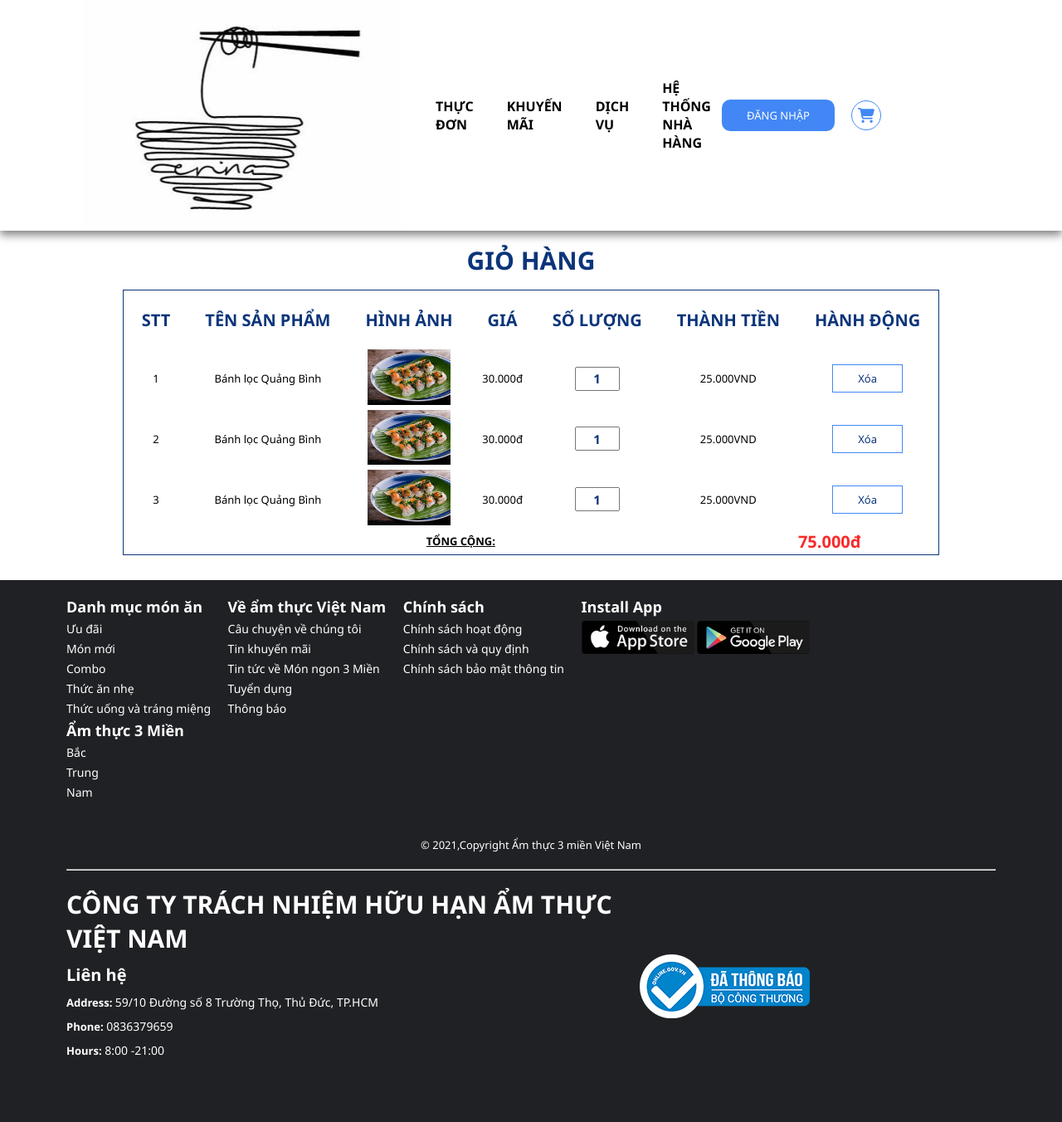
After one commit to chau-nm/php-food-service, a PHP site: page /templates/cart.php in a window 1280 px wide. The commit adds this page. Shown: the whole page at 83% size. Run offline with PHP 8.4, Linux system fonts and the light colour scheme; some libraries are stand-ins or nearby versions.

Commit message:
feat: cart ui

```diff
--- a/src/conf/routes/view-routes.php
+++ b/src/conf/routes/view-routes.php
@@ -7,5 +7,10 @@ return [
         "url" => "/",
         "method" => HttpMethod::GET,
         "controller" => "HomeController::view",
+    ],
+    [
+        "url" => "/cart",
+        "method" => HttpMethod::GET,
+        "controller" => "CartController::view",
     ]
 ];
--- /dev/null
+++ b/templates/cart.php
@@ -0,0 +1,84 @@
+<!DOCTYPE html>
+<html lang="en">
+
+<head>
+    <meta charset="UTF-8">
+    <meta name="viewport" content="width=device-width, initial-scale=1.0">
+    <title> Vietnamese cuisine </title>
+    <link rel="stylesheet" href="/assets/css/app.css">
+    <link rel="stylesheet" href="/assets/css/cart.css">
+    <link rel="stylesheet" href="/assets/css/header.css">
+    <link rel="stylesheet" href="/assets/css/footer.css">
+</head>
+
+<body>
+
+    <?php include __DIR__ . "/header.php" ?>
+
+    <section class="cart">
+        <div class="cart-menu">
+            <h2> Giỏ hàng </h2>
+            <table class="cart-table">
+                <tr>
+                    <th>STT</th>
+                    <th>Tên Sản Phẩm</th>
+                    <th>Hình ảnh</th>
+                    <th>Giá</th>
+                    <th>Số lượng</th>
+                    <th>Thành tiền</th>
+                    <th>Hành động</th>
+                </tr>
+                <tr>
+                    <td> 1 </td>
+                    <td> Bánh lọc Quảng Bình </td>
+                    <td>
+                        <img src="images/food/banhlocQB.jpg" alt="">
+                    </td>
+                    <td> 30.000đ </td>
+                    <td>
+                        <input type="numer" value="1">
+                    </td>
+                    <td> 25.000VND </td>
+                    <td>
+                        <button class="btn-xoa">Xóa</button></td>
+                </tr>
+                <tr>
+                    <td> 2 </td>
+                    <td> Bánh lọc Quảng Bình </td>
+                    <td>
+                        <img src="images/food/banhlocQB.jpg" alt="">
+                    </td>
+                    <td> 30.000đ </td>
+                    <td>
+                        <input type="numer" value="1">
+                    </td>
+                    <td> 25.000VND </td>
+                    <td>
+                        <button class="btn-xoa">Xóa</button></td>
+                </tr>
+                <tr>
+                    <td> 3 </td>
+                    <td> Bánh lọc Quảng Bình </td>
+                    <td>
+                        <img src="images/food/banhlocQB.jpg" alt="">
+                    </td>
+                    <td> 30.000đ </td>
+                    <td>
+                        <input type="numer" value="1">
+                    </td>
+                    <td> 25.000VND </td>
+                    <td>
+                        <button class="btn-xoa">Xóa</button></td>
+                </tr>
+                <tr class="total">
+                    <td colspan="6"> <u> Tổng cộng: </u> </td>
+                    <td colspan="1" class="total-money">75.000đ</td>
+                </tr>
+            </table>
+        </div>
+    </section>
+
+    <?php include __DIR__ . "/footer.php" ?>
+</body>
+
+</html>
--- a/templates/header.php
+++ b/templates/header.php
@@ -11,7 +11,7 @@
     <div class="header-menu-right">
         <button> ĐĂNG NHẬP </button>
         <span class="header-menu-cart">
-            <a href="">
+            <a href="/cart">
                 <?php include PROJECT_ROOT . "/public/assets/icon/ic_shop_card.svg" ?>
             </a>
         </span>
```
Also changed, not shown: src/controller/CartController.php (added, +15 -0 lines), public/assets/css/cart.css (added).
